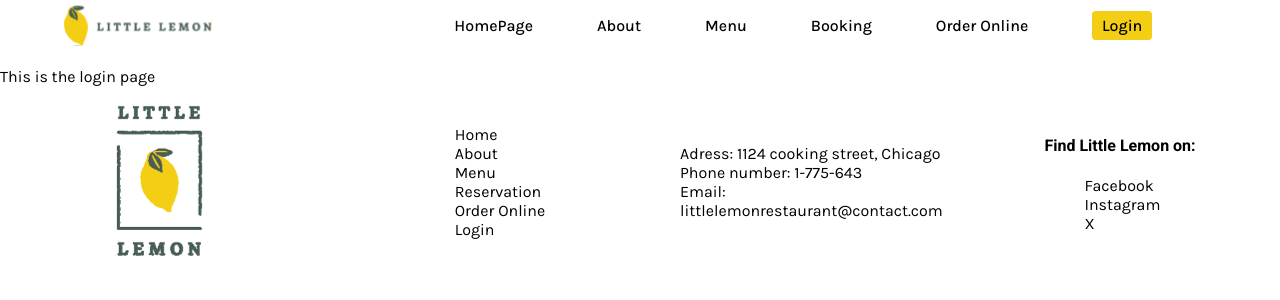
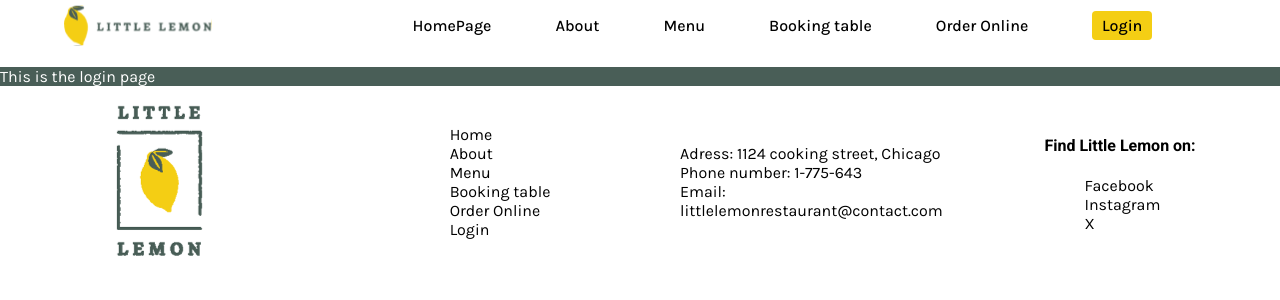
Before and after one commit to lgPepin/little-lemon, a React (Create React App) app: page /login in a window 1280 px wide. Shown: the top 300 px of the page. Built offline with nearby package versions, Linux system fonts and the light colour scheme.

Commit message:
Corrections of the Reserve a table button and footer navigation links, and addition of inline styling for certain pages

```diff
--- a/src/components/CallToAction.js
+++ b/src/components/CallToAction.js
@@ -1,7 +1,9 @@
+import { useNavigate } from "react-router-dom";
+import heroSectionPicture from "../assets/hero_section_picture.png";
 import styles from "./CallToAction.module.css";
-import heroSectionPicture from "../assets/hero_section_picture.png";
 
 function CallToAction() {
+  const navigate = useNavigate();
   return (
     <div className={styles.heroSection}>
       <div className={styles.textHeroSection}>
@@ -10,7 +12,10 @@ function CallToAction() {
           We are a family owned Mediterranean restaurant, focused on traditional
           recipies served with a modern twist
         </p>
-        <button className={styles.buttonTextHeroSection}>
+        <button
+          className={styles.buttonTextHeroSection}
+          onClick={() => navigate("/booking")}
+        >
           Reserve a table
         </button>
       </div>
--- a/src/components/Footer.js
+++ b/src/components/Footer.js
@@ -1,3 +1,4 @@
+import { Link } from "react-router-dom";
 import bigLogoLittleLemon from "../assets/big-logo-little-lemon.png";
 import styles from "./Footer.module.css";
 
@@ -7,22 +8,22 @@ const Footer = () => {
       <img src={bigLogoLittleLemon} alt="Big logo of Little Lemon restaurant" />
       <ul>
         <li>
-          <a href="/">Home</a>
+          <Link to="/">Home</Link>
         </li>
         <li>
-          <a href="/about">About</a>
+          <Link to="/about">About</Link>
         </li>
         <li>
-          <a href="/menu">Menu</a>
+          <Link to="/menu">Menu</Link>
         </li>
         <li>
-          <a href="/reservation">Reservation</a>
+          <Link to="booking">Booking table</Link>
         </li>
         <li>
-          <a href="/orderOnline">Order Online</a>
+          <Link to="orderOnline">Order Online</Link>
         </li>
         <li>
-          <a href="/login">Login</a>
+          <Link to="/login">Login</Link>
         </li>
       </ul>
       <ul>
--- a/src/components/LoginPage.js
+++ b/src/components/LoginPage.js
@@ -1,7 +1,9 @@
 const LoginPage = () => {
   return (
     <>
-      <p>This is the login page</p>
+      <p style={{ backgroundColor: "#495e57", color: "#fff" }}>
+        This is the login page
+      </p>
     </>
   );
 };
--- a/src/components/MenuPage.js
+++ b/src/components/MenuPage.js
@@ -1,7 +1,9 @@
 const MenuPage = () => {
   return (
     <>
-      <p>THis is the menu of the Little Limon restaurant</p>
+      <p style={{ backgroundColor: "#495e57", color: "#fff" }}>
+        This is the menu of the Little Limon restaurant
+      </p>
     </>
   );
 };
--- a/src/components/Nav.js
+++ b/src/components/Nav.js
@@ -26,7 +26,7 @@ const Nav = () => {
         </li>
         <li>
           <NavLink to="/booking" className={getNavClass}>
-            Booking
+            Booking table
           </NavLink>
         </li>
         <li>
--- a/src/components/OrderOnlinePage.js
+++ b/src/components/OrderOnlinePage.js
@@ -1,7 +1,9 @@
 const OrderOnlinePage = () => {
   return (
     <>
-      <p>This the order online page</p>
+      <p style={{ backgroundColor: "#495e57", color: "#fff" }}>
+        This the order online page
+      </p>
     </>
   );
 };
```
